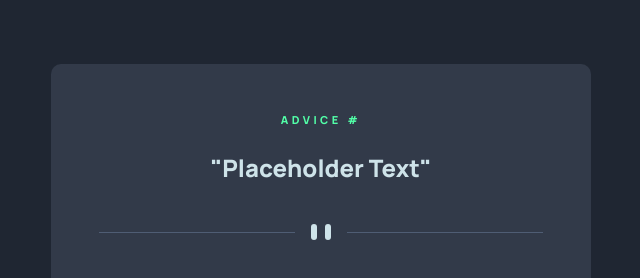
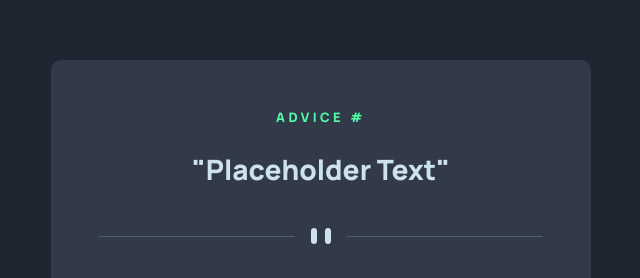
Before and after one commit to mattyoung7/Advice-Generator-App, a plain HTML site: page index.html in a window 1280 px wide. Shown: the part 209-487 px from the top of the page, without its empty margins (319-959 px from the left). Drawn offline with nearby package versions, Linux system fonts and the light colour scheme; no server answers.

Commit message:
Add files via upload

```diff
--- a/css/styles.scss
+++ b/css/styles.scss
@@ -93,8 +93,13 @@ $dark-blue: hsl(218, 23%, 16%);
             display: none;
         }
 
+        .advice-text {
+            font-size: 13px;
+        }
+
         .quote-text {
             padding-bottom: 40px;
+            font-size: 28px;
         }
     }
 
```
Also changed, not shown: css/styles.css, 1 other file.
